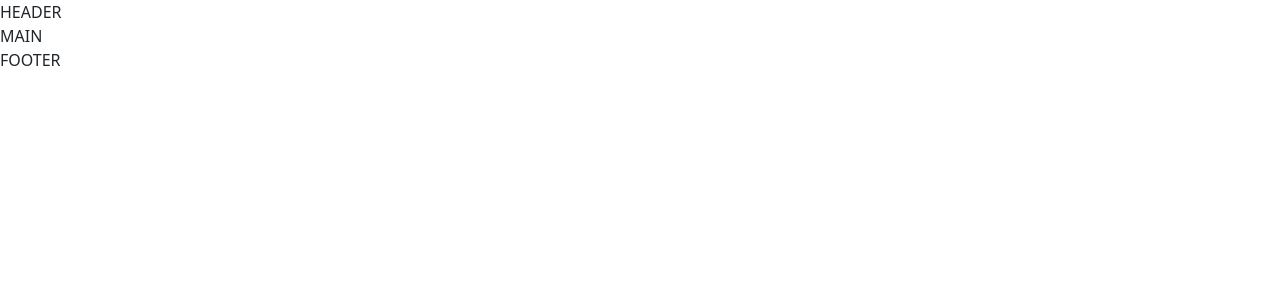
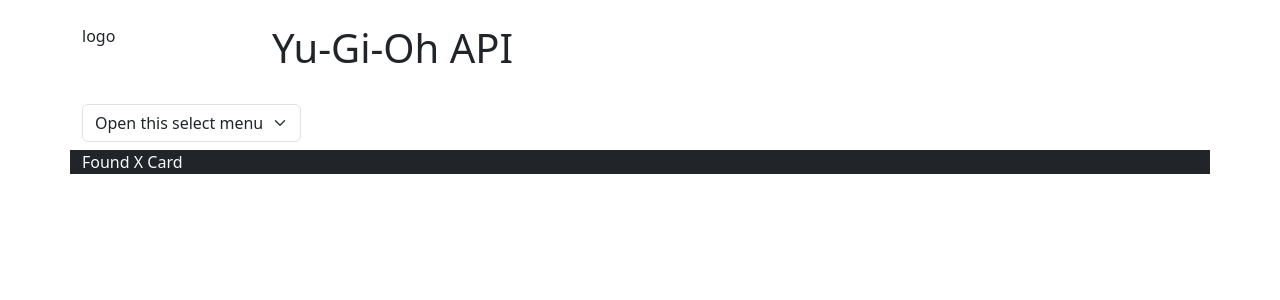
Before and after one commit to MirkoCifelli/vite-yu-gi-oh, a Vue app: page / in a window 1280 px wide. Shown: the top 300 px of the page. Built offline with nearby package versions, Linux system fonts and the light colour scheme; no server answers.

Commit message:
add header

```diff
--- a/src/App.vue
+++ b/src/App.vue
@@ -1,26 +1,30 @@
 <script>
 import AppHeader from './components/AppHeader.vue';
 import AppMain from './components/AppMain.vue';
-import AppFooter from './components/AppFooter.vue';
+// import AppFooter from './components/AppFooter.vue';
 import axios from 'axios';
+import { store } from './store.js';
 
 export default {
     data() {
         return {
-
+            baseUrl: 'https://db.ygoprodeck.com/api/v7/cardinfo.php?num=20&offset=0',
+            store
         };
     },
     components: {
         AppHeader,
         AppMain,
-        AppFooter
+        // AppFooter
     },
     methods: {
 
     },
     mounted(){
-        axios.get('').then((response)=>{
+        axios.get(this.baseUrl).then((response)=>{
             console.log(response)
+            this.store.cards= response.data.data;
+            console.log(this.cards)
         });
     }
 }
@@ -33,7 +37,7 @@
 
     <AppMain />
 
-    <AppFooter />
+    <!-- <AppFooter /> -->
 </template>
 
 <style lang="scss">
--- a/src/components/AppHeader.vue
+++ b/src/components/AppHeader.vue
@@ -13,7 +13,22 @@
 
 <template>
     <header>
-        HEADER
+        <div class="container">
+            <div class="row my-4">
+                <div class="col">
+                    <div>
+                        logo
+                    </div>
+                </div>
+                <div class="col-10">
+                    <div class="">
+                        <h1>
+                            Yu-Gi-Oh API
+                        </h1>
+                    </div>
+                </div>
+            </div>
+        </div>
     </header>
 </template>
 
--- a/src/components/AppMain.vue
+++ b/src/components/AppMain.vue
@@ -7,13 +7,33 @@
     },
     methods: {
 
-    }
+    },
+
 }
 </script>
 
 <template>
     <main>
-        MAIN
+        <div class="container">
+            <div class="row">
+                <div class="col-auto mb-2 ">
+                    <select class="form-select" aria-label="Default select example">
+                        <option selected>Open this select menu</option>
+                        <option value="1">One</option>
+                        <option value="2">Two</option>
+                        <option value="3">Three</option>
+                    </select>
+                </div>
+                <div class="col-12 bg-dark text-light">
+                    Found X Card
+                </div>
+            </div>
+            <div class="row">
+                <div class="col-6">
+
+                </div>
+            </div>
+        </div>
     </main>
 </template>
 
--- /dev/null
+++ b/src/store.js
@@ -0,0 +1,4 @@
+import { reactive } from "vue";
+export const store = reactive({
+    cards: []
+});
```
